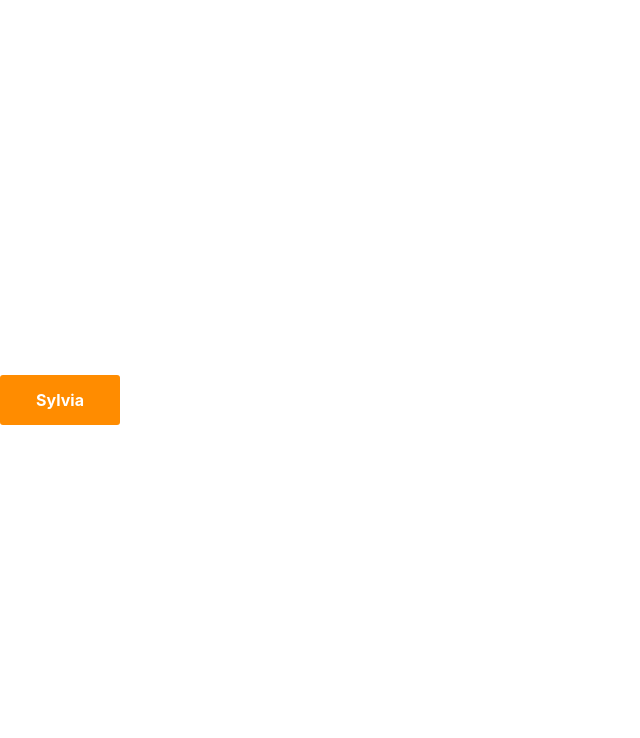
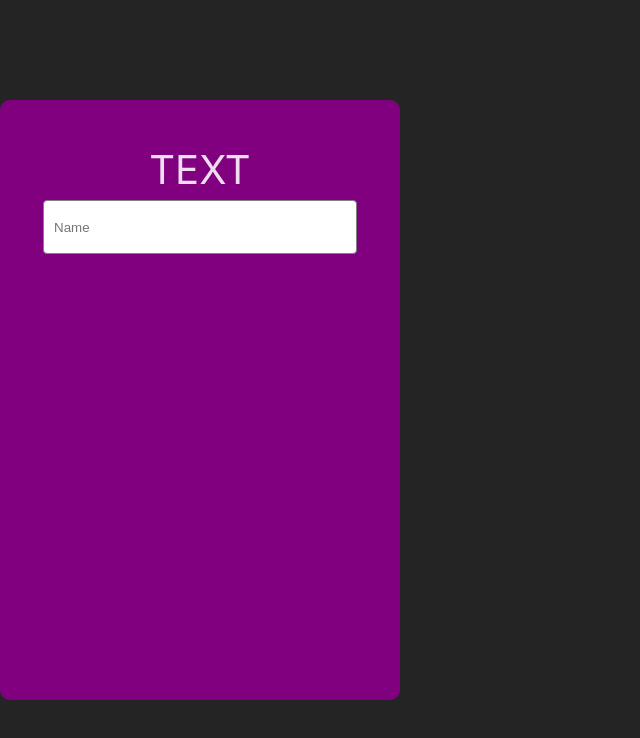
Before and after one commit to dev-sylv/EmailAuthFE, a React (Vite) app: page / in a window 1280 px wide. Shown: the top 738 px of the page, without its empty margins (0-640 px from the left). Built offline with nearby package versions, Linux system fonts and the light colour scheme.

Commit message:
working on sign up card

```diff
--- a/src/App.jsx
+++ b/src/App.jsx
@@ -1,14 +1,10 @@
 import React from 'react'
-import Button from './component/Button'
+import Card from './component/Card'
 
 const App = () => {
   return (
     <div>
-    <Button
-    tittle= "Sylvia"
-    bg = "darkorange"
-    cc="white"
-    />
+   <Card />
     </div>
   )
 }
--- a/src/component/Card.tsx
+++ b/src/component/Card.tsx
@@ -1,7 +1,50 @@
 import React from "react";
+import styled from "styled-components";
 
 const Card = () => {
-  return <div>Card</div>;
+  return (
+    <div>
+      <Main>
+        <Text>Text</Text>
+        <Field>
+          <Form>
+            <Input placeholder="Name" />
+          </Form>
+        </Field>
+      </Main>
+    </div>
+  );
 };
 
 export default Card;
+
+const Main = styled.div`
+  width: 400px;
+  min-height: 600px;
+  border-radius: 10px;
+  border-color: silver;
+  background-color: purple;
+  display: flex;
+  flex-direction: column;
+  align-items: center;
+`;
+const Text = styled.div`
+  margin-top: 40px;
+  font-weight: 500px;
+  text-transform: uppercase;
+  font-size: 40px;
+`;
+const Field = styled.div`
+  display: flex;
+  flex-direction: column;
+`;
+const Form = styled.form`
+  width: 100%;
+`;
+const Input = styled.input`
+  border-radius: 4px;
+  border: 1px solid grey;
+  height: 50px;
+  width: 300px;
+  padding-left: 10px;
+`;
--- a/src/index.css
+++ b/src/index.css
@@ -35,35 +35,3 @@ h1 {
   font-size: 3.2em;
   line-height: 1.1;
 }
-
-button {
-  border-radius: 8px;
-  border: 1px solid transparent;
-  padding: 0.6em 1.2em;
-  font-size: 1em;
-  font-weight: 500;
-  font-family: inherit;
-  background-color: #1a1a1a;
-  cursor: pointer;
-  transition: border-color 0.25s;
-}
-button:hover {
-  border-color: #646cff;
-}
-button:focus,
-button:focus-visible {
-  outline: 4px auto -webkit-focus-ring-color;
-}
-
-@media (prefers-color-scheme: light) {
-  :root {
-    color: #213547;
-    background-color: #ffffff;
-  }
-  a:hover {
-    color: #747bff;
-  }
-  button {
-    background-color: #f9f9f9;
-  }
-}
```
